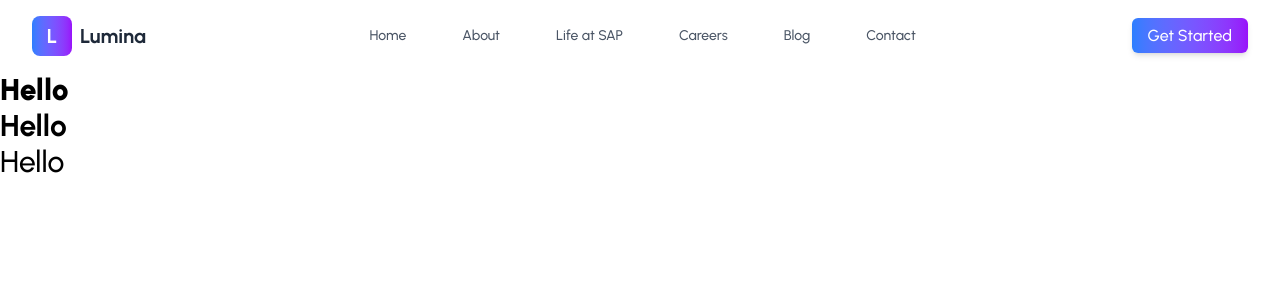
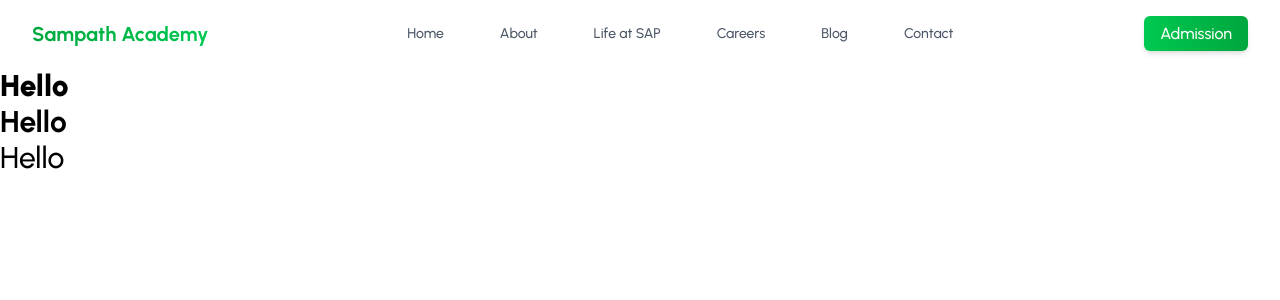
Before and after one commit to codesbycookie/sap_landing_page, a React (Vite) app: page / in a window 1280 px wide. Shown: the top 300 px of the page. Built offline with nearby package versions, Linux system fonts and the light colour scheme.

Commit message:
Navbar Changed theme

```diff
--- a/src/Components/Navbar.jsx
+++ b/src/Components/Navbar.jsx
@@ -42,11 +42,8 @@ const Navbar = () => {
         <div className="flex justify-between items-center">
           {/* Logo */}
           <div className="flex-shrink-0 flex items-center">
-            <Link to="/" className="flex items-center space-x-2">
-              <div className="w-10 h-10 bg-gradient-to-r from-blue-500 to-purple-600 rounded-lg flex items-center justify-center">
-                <span className="text-white font-bold text-xl">L</span>
-              </div>
-              <span className="text-xl font-bold text-gray-800">Lumina</span>
+            <Link to="/" className="text-xl font-bold bg-gradient-to-r from-green-600 to-green-500 bg-clip-text text-transparent">
+                Sampath Academy
             </Link>
           </div>
 
@@ -57,10 +54,10 @@ const Navbar = () => {
                 <Link
                   key={item.name}
                   to={item.to}
-                  className="text-gray-600 hover:text-blue-600 px-3 py-2 text-sm font-medium transition-colors duration-200 relative group"
+                  className="text-gray-600 hover:text-green-600 px-3 py-2 text-sm font-medium transition-colors duration-200 relative group"
                 >
                   {item.name}
-                  <span className="absolute bottom-0 left-0 w-0 h-0.5 bg-blue-600 transition-all duration-300 group-hover:w-full"></span>
+                  <span className="absolute bottom-0 left-0 w-0 h-0.5 bg-green-600 transition-all duration-300 group-hover:w-full"></span>
                 </Link>
               ))}
             </div>
@@ -70,9 +67,9 @@ const Navbar = () => {
           <div className="hidden md:block">
             <Link
               to="/contact"
-              className="ml-8 px-4 py-2 rounded-md bg-gradient-to-r from-blue-500 to-purple-600 text-white font-medium hover:from-blue-600 hover:to-purple-700 transition-all duration-300 shadow-md hover:shadow-lg"
+              className="ml-8 px-4 py-2 rounded-md bg-gradient-to-r from-green-500 to-green-600 text-white font-medium hover:from-green-600 hover:to-green-700 transition-all duration-300 shadow-md hover:shadow-lg"
             >
-              Get Started
+              Admission
             </Link>
           </div>
 
@@ -80,7 +77,7 @@ const Navbar = () => {
           <div className="md:hidden">
             <button
               onClick={() => setIsMenuOpen(!isMenuOpen)}
-              className="text-gray-600 hover:text-blue-600 focus:outline-none focus:text-blue-600 p-2"
+              className="text-gray-600 hover:text-green-600 focus:outline-none focus:text-green-600 p-2"
               aria-label="Toggle menu"
             >
               <div className="w-6 h-6 flex flex-col justify-center items-center">
@@ -116,7 +113,7 @@ const Navbar = () => {
                 key={item.name}
                 to={item.href}
                 onClick={handleLinkClick}
-                className="text-gray-600 hover:text-blue-600 block px-3 py-2 text-base font-medium transition-colors duration-200 border-l-4 border-transparent hover:border-blue-500 hover:bg-blue-50 rounded"
+                className="text-gray-600 hover:text-green-600 block px-3 py-2 text-base font-medium transition-colors duration-200 border-l-4 border-transparent hover:border-green-500 hover:bg-green-50 rounded"
               >
                 {item.name}
               </Link>
@@ -125,9 +122,9 @@ const Navbar = () => {
               <Link
                 to="/contact"
                 onClick={handleLinkClick}
-                className="block w-full text-center px-4 py-2 rounded-md bg-gradient-to-r from-blue-500 to-purple-600 text-white font-medium hover:from-blue-600 hover:to-purple-700 transition-all duration-300 shadow-md"
+                className="block w-full text-center px-4 py-2 rounded-md bg-gradient-to-r from-green-500 to-green-600 text-white font-medium hover:from-green-600 hover:to-green-700 transition-all duration-300 shadow-md"
               >
-                Get Started
+                Admission
               </Link>
             </div>
           </div>
```
